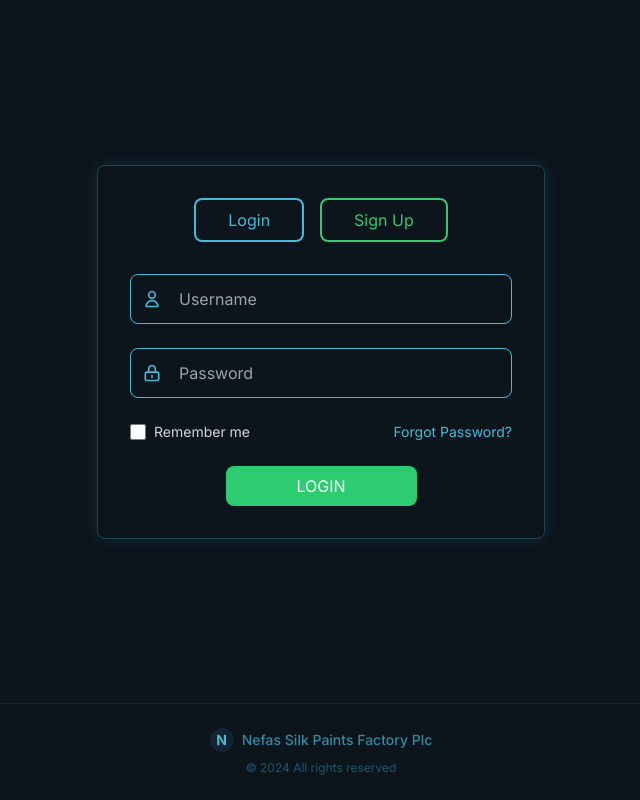
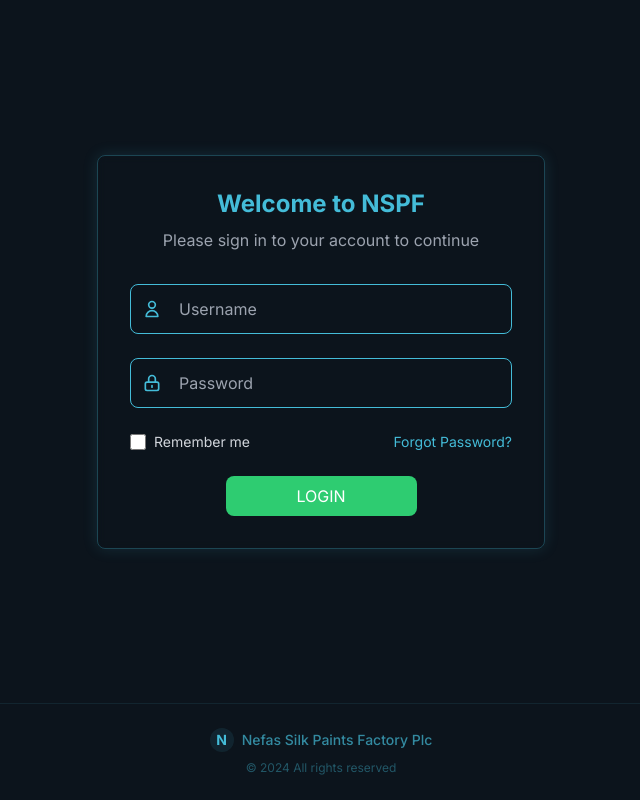
Before and after one commit to Kaleabsolomon3060/Export-Frontend-Page, a Next.js app: page /login in a window 1280 px wide. Shown: the whole page, without its empty margins (319-959 px from the left). Built offline with nearby package versions, Linux system fonts and the light colour scheme.

Commit message:
hello expt

```diff
--- a/app/components/HamburgerMenu.tsx
+++ b/app/components/HamburgerMenu.tsx
@@ -88,7 +88,7 @@
             </div>
           </div>
 
-          <nav className="p-4 space-y-2">
+          <nav className="p-4 space-y-4">
             <Link
               href="/"
               className="block px-4 py-3 rounded-lg text-gray-700 hover:bg-blue-50 hover:text-blue-600 transition-colors duration-200"
@@ -96,20 +96,18 @@
             >
               Home
             </Link>
-            <Link
-              href="/login"
-              className="block px-4 py-3 rounded-lg text-gray-700 hover:bg-blue-50 hover:text-blue-600 transition-colors duration-200"
-              onClick={() => setIsOpen(false)}
-            >
-              Login
-            </Link>
-            <Link
-              href="/signup"
-              className="block px-4 py-3 rounded-lg text-gray-700 hover:bg-blue-50 hover:text-blue-600 transition-colors duration-200"
-              onClick={() => setIsOpen(false)}
-            >
-              Sign Up
-            </Link>
+            <div className="px-4 py-2">
+              <h3 className="text-[#44bcd8] font-medium mb-2">Welcome to NSPF</h3>
+              <p className="text-sm text-gray-600">
+                Access the paint management system to track inventory, manage orders, and monitor production.
+              </p>
+            </div>
+            <div className="px-4 py-2">
+              <h3 className="text-[#2ecc71] font-medium mb-2">System Access</h3>
+              <p className="text-sm text-gray-600">
+                Please contact your administrator for system access and credentials.
+              </p>
+            </div>
           </nav>
         </div>
       </div>
--- a/app/login/page.tsx
+++ b/app/login/page.tsx
@@ -69,24 +69,12 @@
       <div className="flex-grow flex items-center justify-center px-4 sm:px-6 lg:px-8">
         <div className="w-full max-w-md space-y-8 p-8 border border-[#44bcd8]/30 rounded-lg
           shadow-[0_0_15px_rgba(68,188,216,0.15)] backdrop-blur-sm">
-          {/* Navigation Buttons */}
-          <div className="flex justify-center space-x-4">
-            <Link
-              href="/login"
-              className="px-8 py-2 text-[#44bcd8] border-2 border-[#44bcd8] rounded-lg
-                hover:bg-[#44bcd8]/10 transition-all duration-200
-                hover:shadow-[0_0_15px_rgba(68,188,216,0.3)]"
-            >
-              Login
-            </Link>
-            <Link
-              href="/signup"
-              className="px-8 py-2 text-[#2ecc71] border-2 border-[#2ecc71] rounded-lg
-                hover:bg-[#2ecc71]/10 transition-all duration-200
-                hover:shadow-[0_0_15px_rgba(46,204,113,0.3)]"
-            >
-              Sign Up
-            </Link>
+          {/* Welcome Text - Replacing Navigation Buttons */}
+          <div className="text-center space-y-2 mb-8">
+            <h2 className="text-2xl font-bold text-[#44bcd8]">Welcome to NSPF</h2>
+            <p className="text-gray-400">
+            Please sign in to your account to continue
+            </p>
           </div>
 
           {/* Form */}
```
